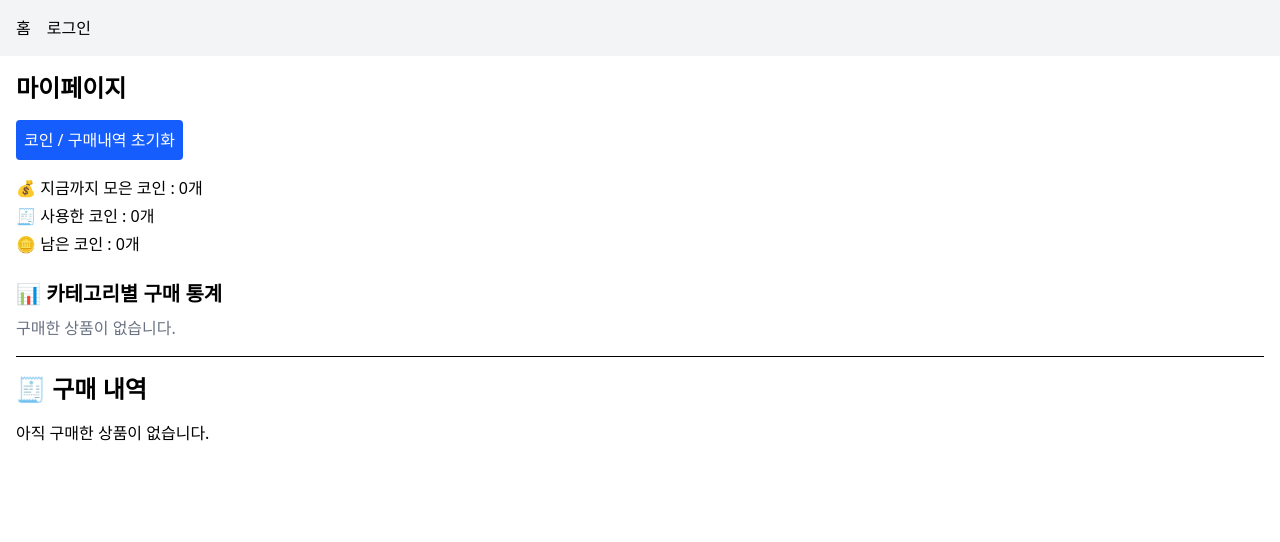
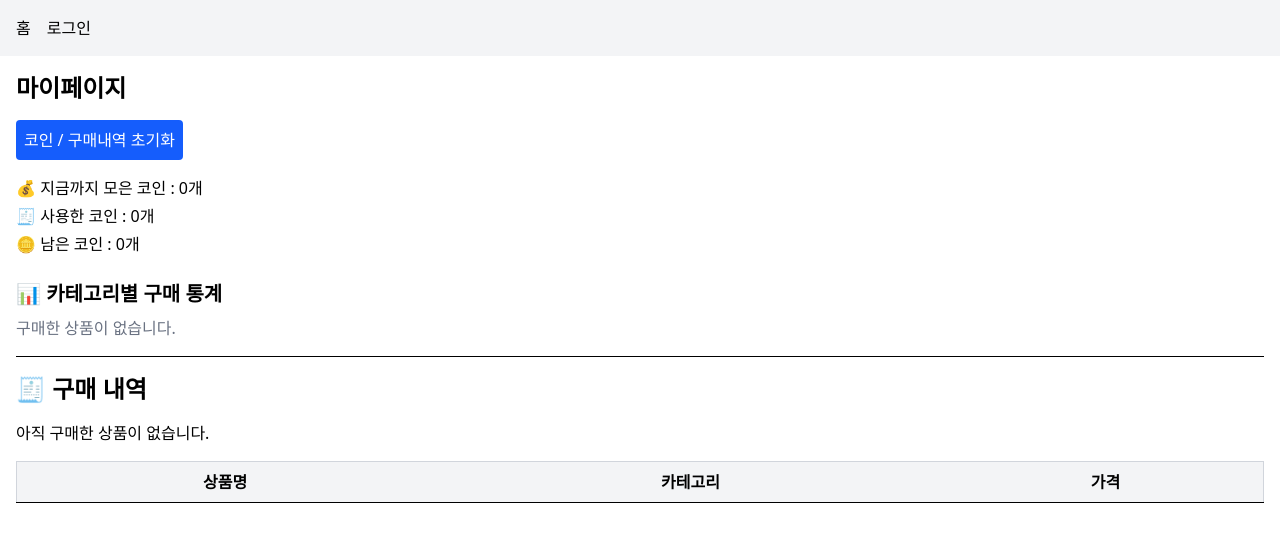
Before and after one commit to eillen-yang/coin-shop, a React (Vite) app: page /mypage in a window 1280 px wide. Shown: the top 542 px of the page. Built offline with nearby package versions, Linux system fonts and the light colour scheme.

Commit message:
feat: 마이페이지 구매내역 필터기능

```diff
--- /dev/null
+++ b/src/components/common/FilterableTable.tsx
@@ -0,0 +1,125 @@
+import { useMemo, useState } from "react";
+
+type SortOrder = "asc" | "desc";
+
+type Column<T> = {
+  key: keyof T;
+  label: string;
+  sortable?: boolean;
+  filterable?: boolean;
+};
+
+type FilterableTableProps<T> = {
+  data: T[];
+  columns: Column<T>[];
+};
+
+export function FilterableTable<T>({ data, columns }: FilterableTableProps<T>) {
+  const [sortKey, setSortKey] = useState<keyof T | null>(null);
+  const [sortOrder, setSortOrder] = useState<SortOrder>("asc");
+  const [filters, setFilters] = useState<Partial<Record<keyof T, string>>>({});
+
+  const handleSort = (key: keyof T) => {
+    if (sortKey === key) {
+      setSortOrder((prev) => (prev === "asc" ? "desc" : "asc"));
+    } else {
+      setSortKey(key);
+      setSortOrder("asc");
+    }
+  };
+
+  const handleFilter = (key: keyof T, value: string) => {
+    setFilters((prev) => ({
+      ...prev,
+      [key]: value,
+    }));
+  };
+
+  const filteredData = useMemo(() => {
+    return data.filter((row) =>
+      Object.entries(filters).every(([key, value]) => {
+        if (!value) return true;
+        return String(row[key as keyof T]) === value;
+      })
+    );
+  }, [data, filters]);
+
+  const sortedData = useMemo(() => {
+    return [...filteredData].sort((a, b) => {
+      if (!sortKey) return 0;
+
+      const aVal = a[sortKey];
+      const bVal = b[sortKey];
+
+      if (typeof aVal === "number" && typeof bVal === "number") {
+        return sortOrder === "asc" ? aVal - bVal : bVal - aVal;
+      }
+
+      if (typeof aVal === "string" && typeof bVal === "string") {
+        return sortOrder === "asc"
+          ? aVal.localeCompare(bVal)
+          : bVal.localeCompare(aVal);
+      }
+      return 0;
+    });
+  }, [filteredData, sortKey, sortOrder]);
+
+  return (
+    <div>
+      <div className="mb-4 flex flex-wrap gap-4">
+        {columns
+          .filter((col) => col.filterable)
+          .map((col) => {
+            const values = Array.from(
+              new Set(data.map((item) => String(item[col.key])))
+            );
+            return (
+              <div className="text-sm">
+                <label className="mr-2">{col.label}</label>
+                <select
+                  className="px-2 py-1 border"
+                  value={filters[col.key] ?? ""}
+                  onChange={(e) => handleFilter(col.key, e.target.value)}
+                >
+                  <option value="">전체</option>
+                  {values.map((val) => (
+                    <option key={val} value={val}>
+                      {val}
+                    </option>
+                  ))}
+                </select>
+              </div>
+            );
+          })}
+      </div>
+
+      <table className="w-full border border-gray-300">
+        <thead>
+          <tr>
+            {columns.map((col) => (
+              <th
+                className="p-2 border-b bg-gray-100 cursor-pointer"
+                key={col.key as string}
+                onClick={() => col.sortable && handleSort(col.key)}
+              >
+                {col.label}
+                {sortKey === col.key ? (sortOrder === "asc" ? " ▲" : " ▼") : ""}
+              </th>
+            ))}
+          </tr>
+        </thead>
+        <tbody>
+          {sortedData.map((row, i) => (
+            <tr key={i} className="border-t">
+              {columns.map((col) => (
+                <td key={col.key as string} className="p-2 text-center">
+                  {String(row[col.key])}
+                </td>
+              ))}
+            </tr>
+          ))}
+        </tbody>
+      </table>
+    </div>
+  );
+}
--- a/src/pages/MyPage.tsx
+++ b/src/pages/MyPage.tsx
@@ -1,3 +1,5 @@
+import { FilterableTable } from "../components/common/FilterableTable";
+import type { Product } from "../data/products";
 import { useCoinStore } from "../store/coinStore";
 import { usePurchaseStore } from "../store/purchaseStore";
 import { getCategoryStats } from "../utils/statistics";
@@ -75,6 +77,15 @@ export default function MyPage() {
           ))}
         </ul>
       )}
+
+      <FilterableTable<Product>
+        data={purchases}
+        columns={[
+          { key: "name", label: "상품명", sortable: true },
+          { key: "category", label: "카테고리", sortable: true },
+          { key: "price", label: "가격", sortable: true },
+        ]}
+      />
     </div>
   );
 }
```
Also changed, not shown: 1 other file (tests, documents, lock files or other folders).
